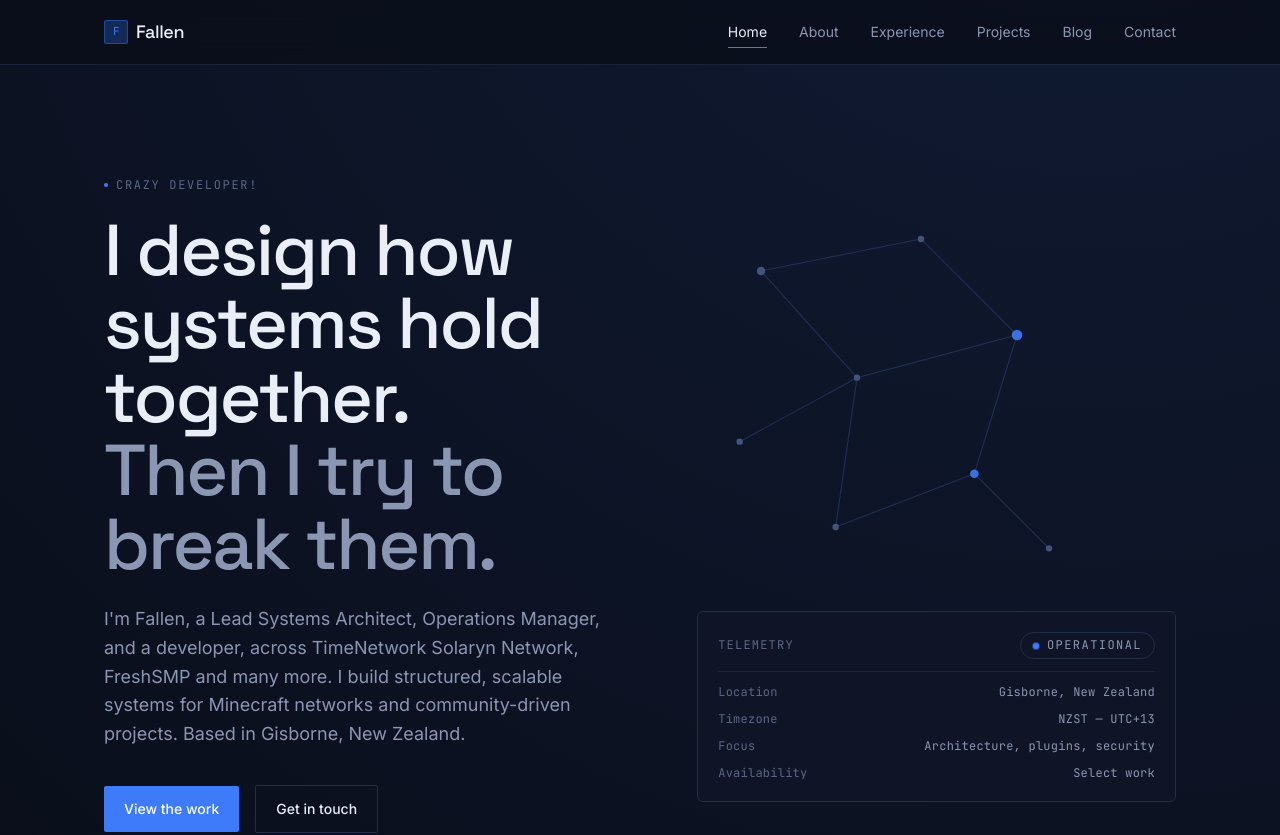
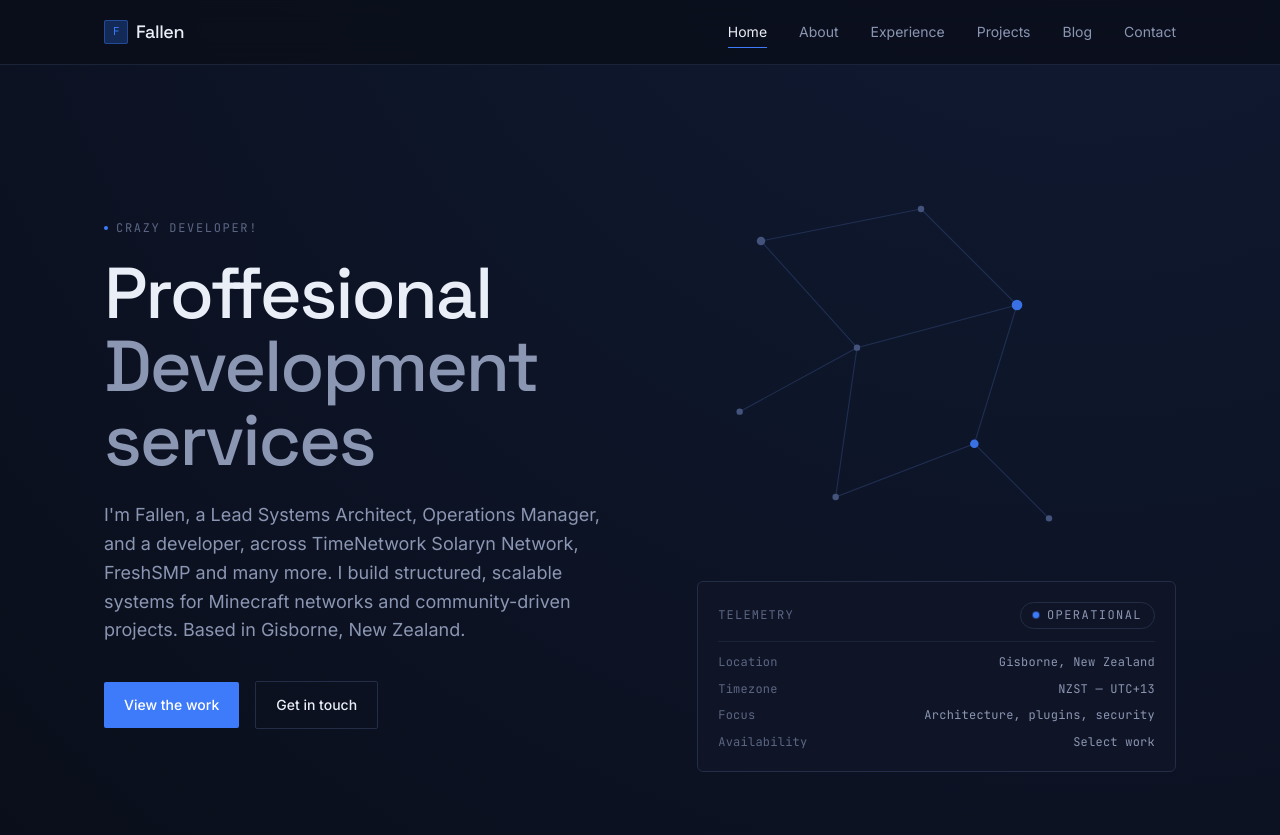
Before and after one commit to Kaze101-dev/Kaze-portfolio-website, a Next.js app in the folder fallen-portfolio/: page / in a window 1280 px wide. Shown: the top 835 px of the page. Built offline with nearby package versions, Linux system fonts and the light colour scheme.

Commit message:
Update page.tsx

```diff
--- a/fallen-portfolio/app/page.tsx
+++ b/fallen-portfolio/app/page.tsx
@@ -23,8 +23,8 @@ export default function HomePage() {
               </div>
 
               <h1 className="mt-5 text-4xl md:text-5xl lg:text-6xl font-medium text-balance">
-                I design how systems hold together.{" "}
-                <span className="text-ink-dim">Then I try to break them.</span>
+                Proffesional{" "}
+                <span className="text-ink-dim">Development services</span>
               </h1>
 
               <p className="mt-6 max-w-xl text-base md:text-lg text-ink-dim">
```
